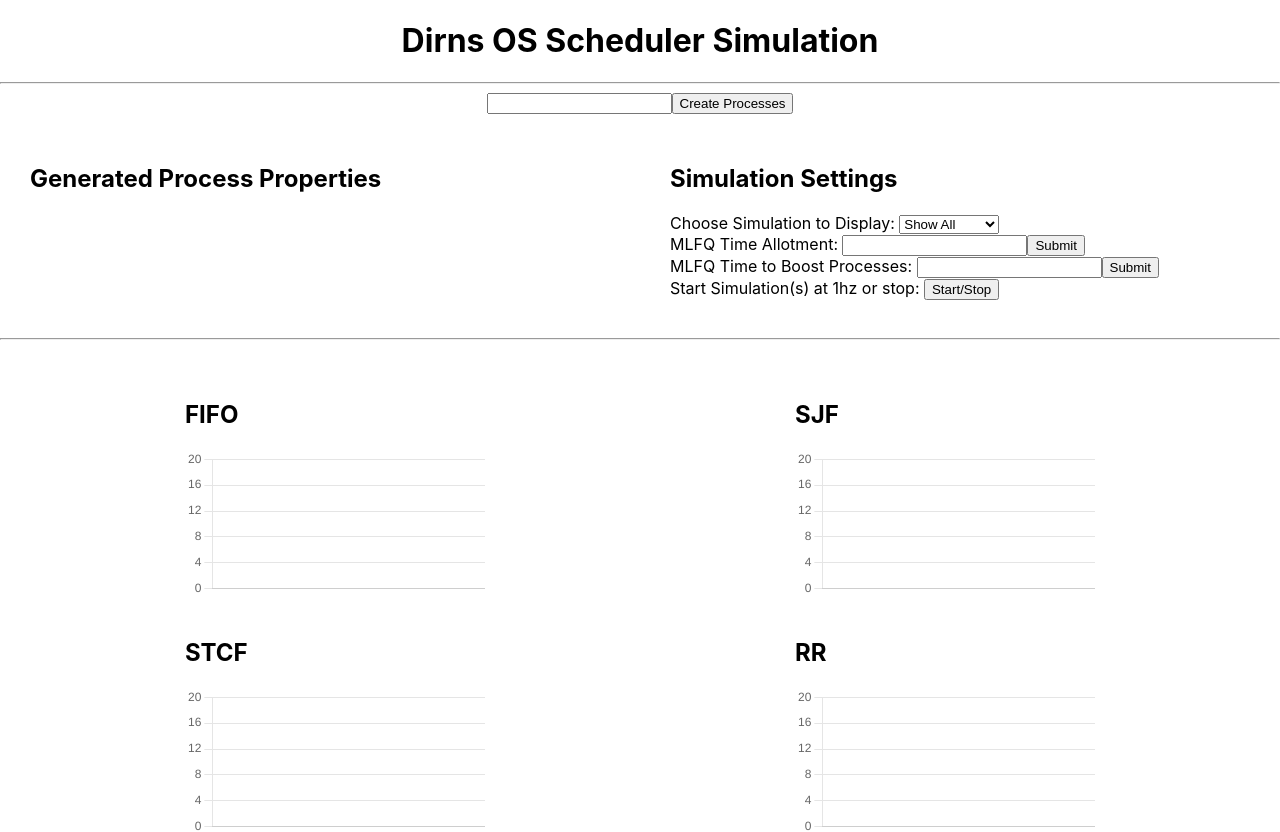
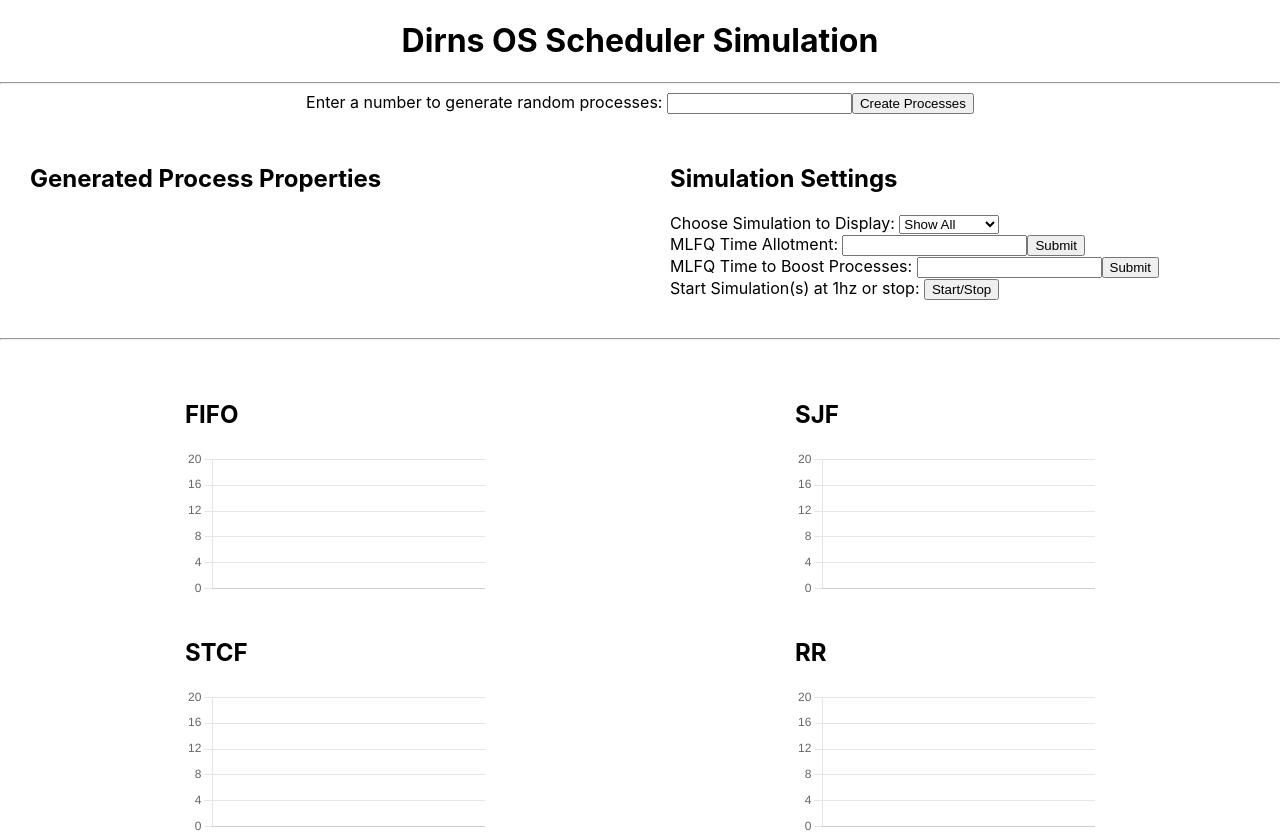
Before and after one commit to garycodesalot/os-sim, a React (Create React App) app: page / in a window 1280 px wide. Shown: the top 832 px of the page. Built offline with nearby package versions, Linux system fonts and the light colour scheme.

Commit message:
Added label for process entry

```diff
--- a/src/App.js
+++ b/src/App.js
@@ -482,7 +482,8 @@ function App() {
 
       <hr />
 
-      	<form onSubmit={handleProcSubmit} className ="center">
+      <form onSubmit={handleProcSubmit} className ="center">
+	  <label>Enter a number to generate random processes: </label>
 	    <input name="quantity"/>
 	    <button type="submit">Create Processes</button>
 	</form>
```
